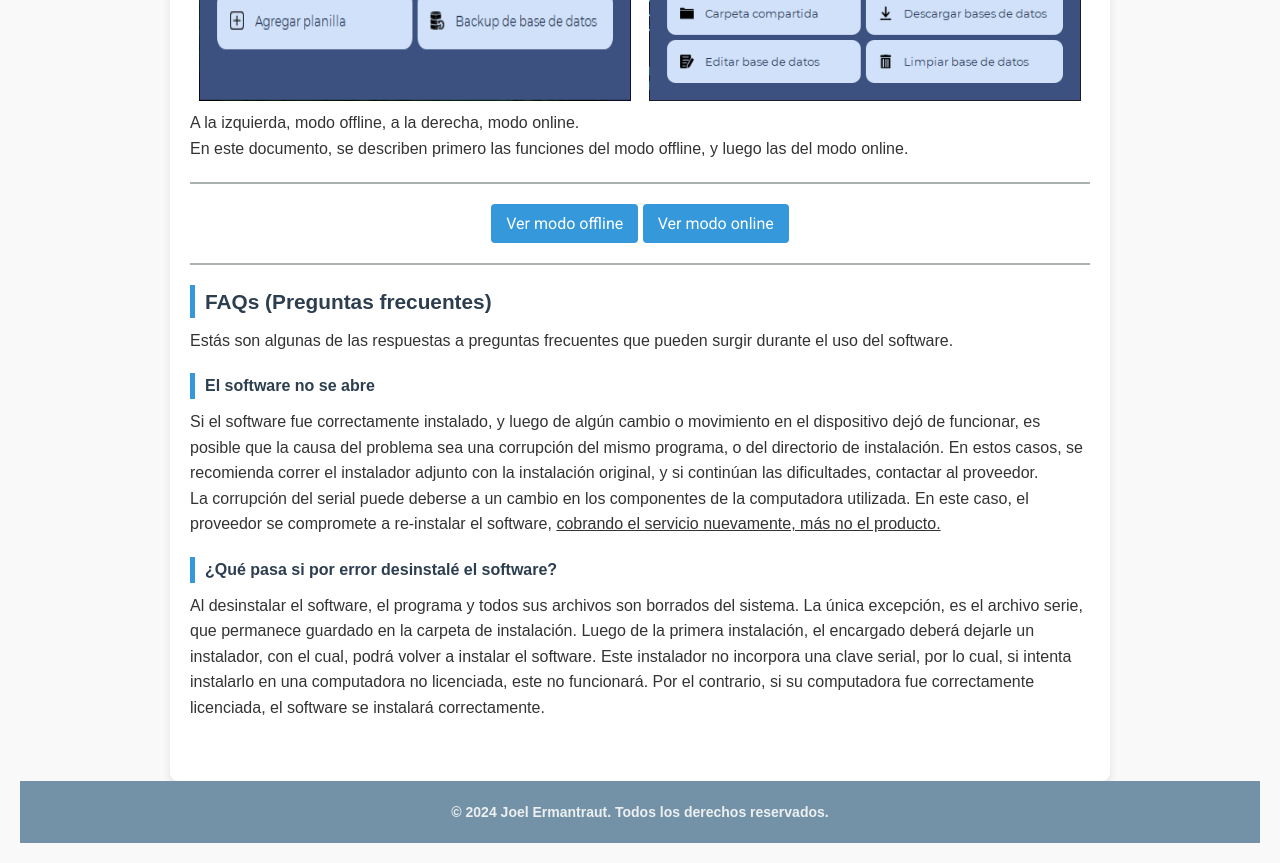
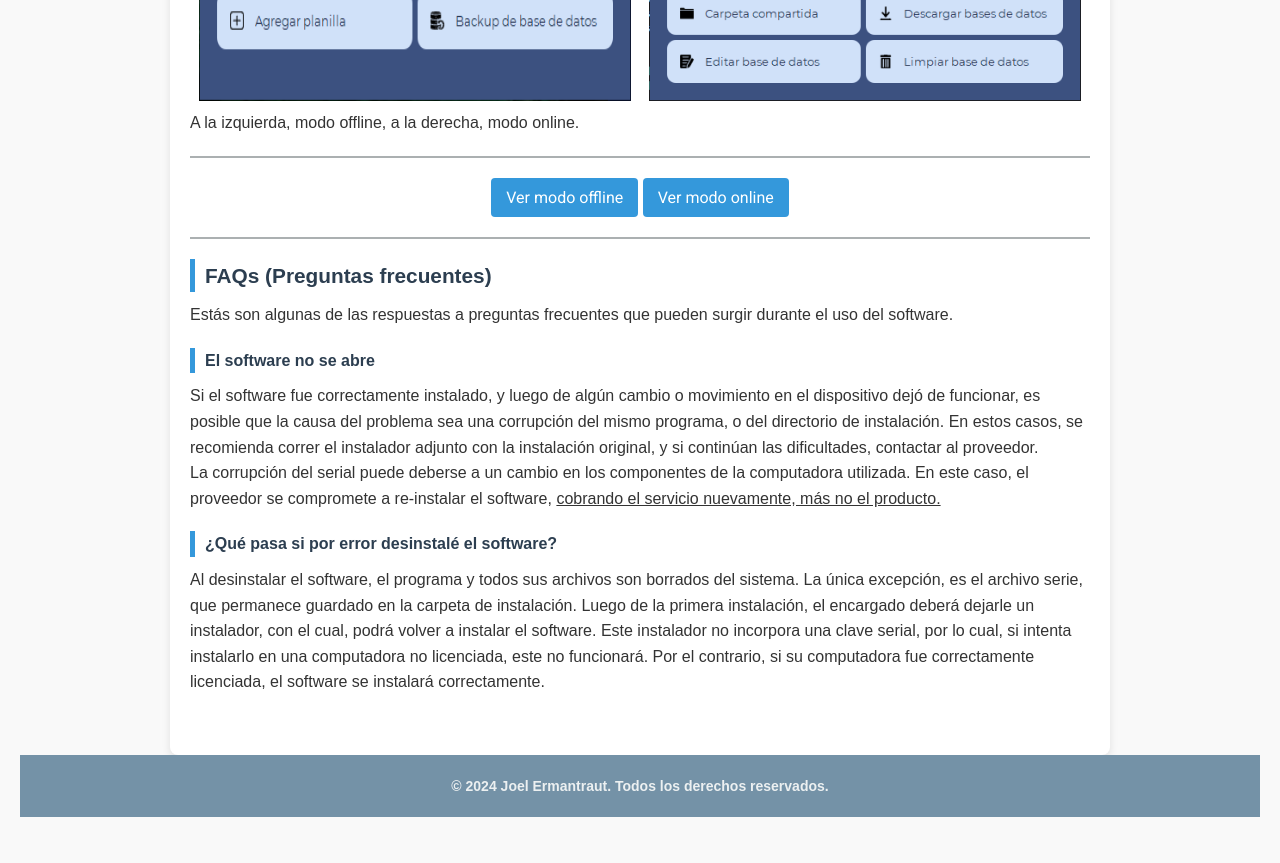
Before and after one commit to joelermantraut/eph-docs-webpage, a plain HTML site: page index.html in a window 1280 px wide. Shown: the part 1680-2543 px from the top of the page. After the commit the page ends 2517 px from the top, so only its background shows below. Drawn offline with nearby package versions, Linux system fonts and the light colour scheme.

Commit message:
Content modified

```diff
--- a/index.html
+++ b/index.html
@@ -84,10 +84,6 @@
             <img src="images/modo_online.png" alt="modo_online" />
           </div>
           <p>A la izquierda, modo offline, a la derecha, modo online.</p>
-          <p>
-            En este documento, se describen primero las funciones del modo
-            offline, y luego las del modo online.
-          </p>
         </div>
       </div>
 
```
